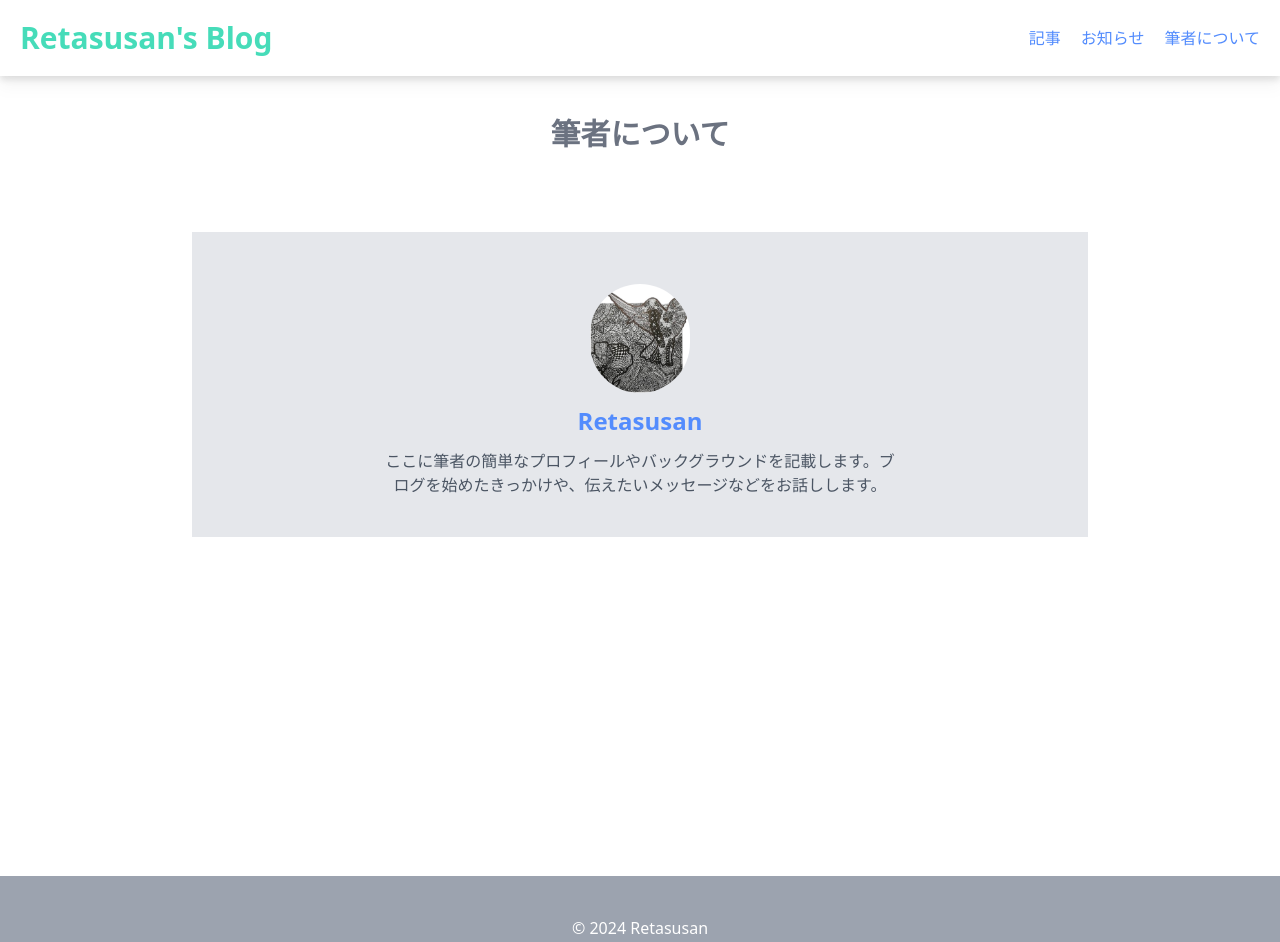
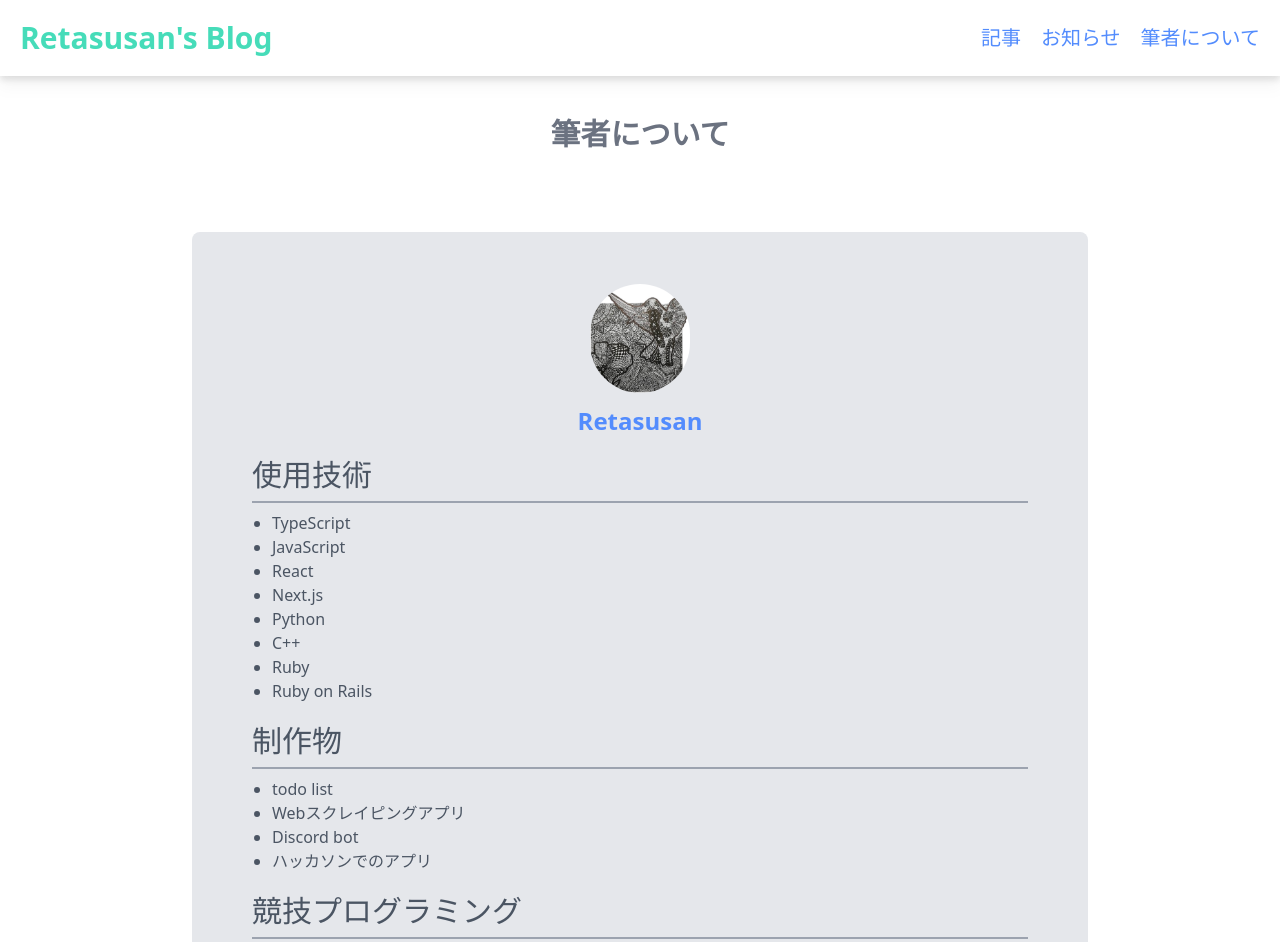
Before and after one commit to Retasusan/retasusan_blog, a Next.js app: page /about in a window 1280 px wide. Shown: the top 942 px of the page. Built offline with nearby package versions, Linux system fonts and the light colour scheme.

Commit message:
aboutページとかをある程度、修正・追記

```diff
--- a/src/app/about/page.tsx
+++ b/src/app/about/page.tsx
@@ -13,7 +13,7 @@ export default function page() {
 
       <section className="w-[70%] min-w-[600px] max-w-[1000px] mx-auto m-10">
         {/* プロフィールセクション */}
-        <section className="p-10 bg-gray-200 text-center">
+        <section className="p-10 bg-gray-200 rounded-lg">
           <Image
             src={icon}
             alt="icon"
@@ -21,10 +21,47 @@ export default function page() {
             height={100}
             className="rounded-full mx-auto my-3"
           />
-          <h3 className="text-2xl font-semibold text-accentBlue">Retasusan</h3>
-          <p className="mt-3 text-gray-600 max-w-lg mx-auto">
-            ここに筆者の簡単なプロフィールやバックグラウンドを記載します。ブログを始めたきっかけや、伝えたいメッセージなどをお話しします。
-          </p>
+          <h3 className="text-2xl font-semibold text-accentBlue text-center">
+            Retasusan
+          </h3>
+          <div className="mt-3 text-gray-600 mx-auto">
+            <div>
+              <div className="m-5">
+                <h4 className="text-3xl pb-2 border-solid border-gray-400 border-b-2">
+                  使用技術
+                </h4>
+                <ul className="my-2 mx-5 list-disc">
+                  <li>TypeScript</li>
+                  <li>JavaScript</li>
+                  <li>React</li>
+                  <li>Next.js</li>
+                  <li>Python</li>
+                  <li>C++</li>
+                  <li>Ruby</li>
+                  <li>Ruby on Rails</li>
+                </ul>
+              </div>
+
+              <div className="m-5">
+                <h4 className="text-3xl pb-2 border-solid border-gray-400 border-b-2">
+                  制作物
+                </h4>
+                <ul className="my-2 mx-5 list-disc">
+                  <li>todo list</li>
+                  <li>Webスクレイピングアプリ</li>
+                  <li>Discord bot</li>
+                  <li>ハッカソンでのアプリ</li>
+                </ul>
+              </div>
+
+              <div className="m-5">
+                <h4 className="text-3xl pb-2 border-solid border-gray-400 border-b-2">
+                  競技プログラミング
+                </h4>
+                <div>アカウント</div>
+              </div>
+            </div>
+          </div>
         </section>
       </section>
     </div>
--- a/src/app/components/ui/Header.tsx
+++ b/src/app/components/ui/Header.tsx
@@ -8,7 +8,7 @@ export default function Header() {
           Retasusan&apos;s Blog
         </h1>
       </Link>
-      <nav className="flex gap-5">
+      <nav className="flex gap-5 text-xl">
         <div className="text-accentBlue hover:text-[#89d7ef] hover:underline">
           <Link href="/articles">記事</Link>
         </div>
--- a/src/app/layout.tsx
+++ b/src/app/layout.tsx
@@ -17,7 +17,7 @@ export default function RootLayout({
     <html lang="en">
       <body>
         <Header />
-        {children}
+        <div className="pb-16">{children}</div>
         <Footer />
       </body>
     </html>
--- a/src/app/page.tsx
+++ b/src/app/page.tsx
@@ -12,7 +12,7 @@ export default async function page() {
   }
 
   return (
-    <div className="bg-base text-gray-800 w-full pb-16 min-h-screen">
+    <div className="bg-base text-gray-800 w-full min-h-screen">
       {/* ヒーローセクション */}
       <section className="p-10 text-gray-500 text-center">
         <div className="w-[60%] min-w-[525px] mx-auto">
```
